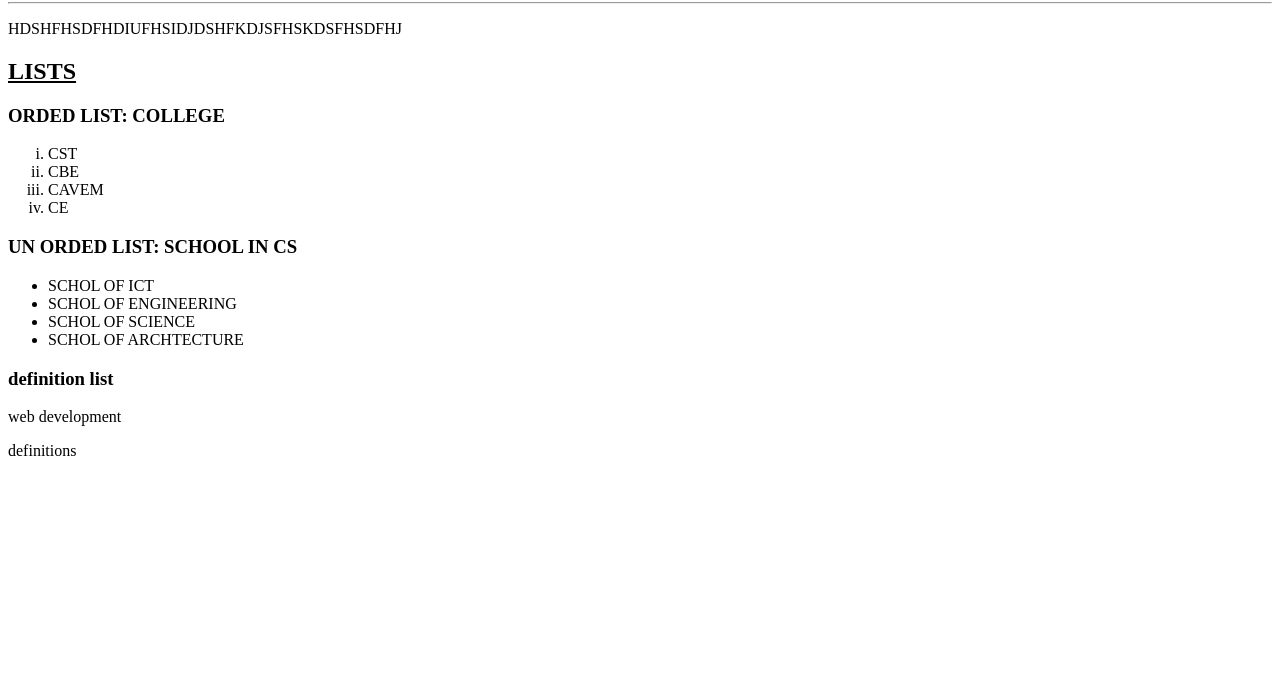
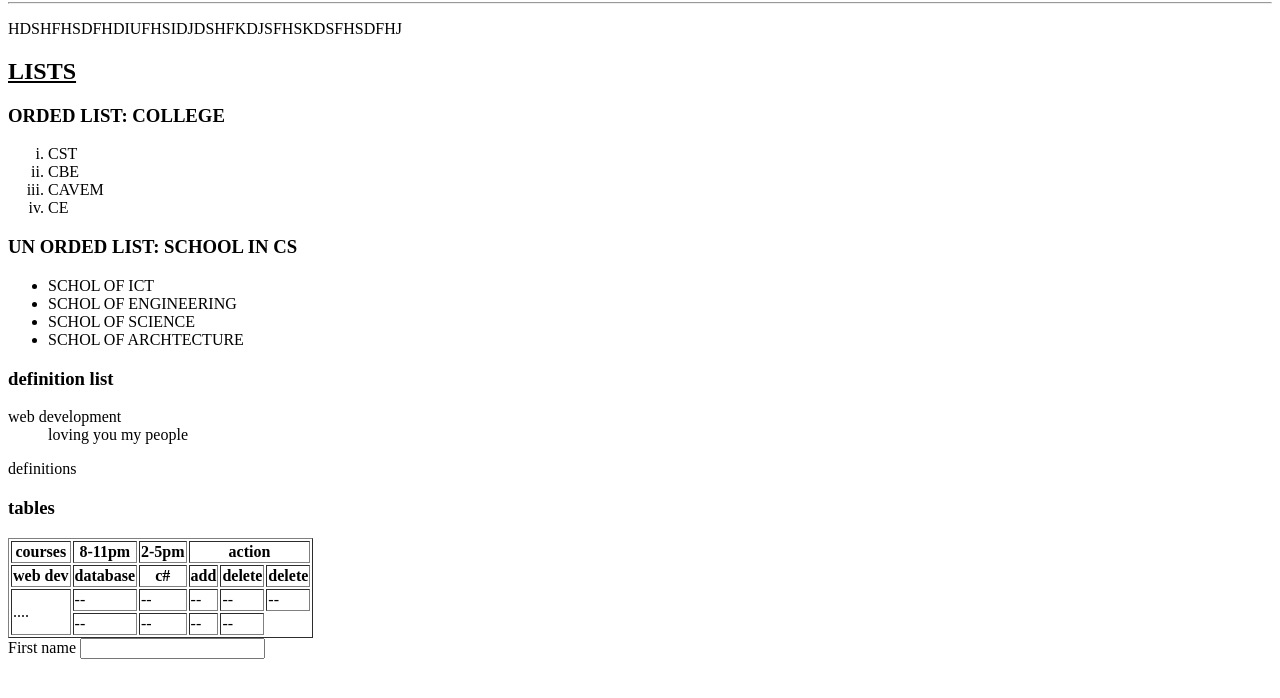
Before and after one commit to patrick40/portfolio, a plain HTML site: page index.html in a window 1280 px wide. Shown: the part 78-776 px from the top of the page. Drawn offline with Linux system fonts and the light colour scheme.

Commit message:
added table

```diff
--- a/index.html
+++ b/index.html
@@ -26,9 +26,45 @@
            </UL>
            <h3>definition list</h3>
            <dl>
-               <dt>web development</dt>
+               <td>web development</td>
+               <dd>loving you my people</dd>
                <p>definitions</p>
            </dl>
+           <h3>tables</h3>
+           <table border="1">
+               <thead >
+                   <tr><th>courses</th>
+                   <th>8-11pm</th>
+                   <th>2-5pm</th>
+                   <th colspan="3">action</th>
+                   </tr>
+               </thead>
+               <tbody>
+                   <tr>
+                       <th>web dev</th>
+                       <th>database</th>
+                       <th>c#</th>
+                       <th>add</th>
+                       <th>delete</th>
+                       <th>delete</th>
+                   </tr>
+                   <TR>
+                       <TD rowspan="2">....</TD>
+                       <td>--</td>
+               <td>--</td>
+               <td>--</td>
+               <td>--</td>
+               <td>--</td></TR>
+               <tr><td>--</td>
+                <td>--</td>
+                <td>--</td>
+                <td>--</td></tr>
+               </tbody>
+           </table>
+           <form>
+               <label for="">First name</label>
+               <input type="text">
+             </form>
 
     </body>
 </html>
```
